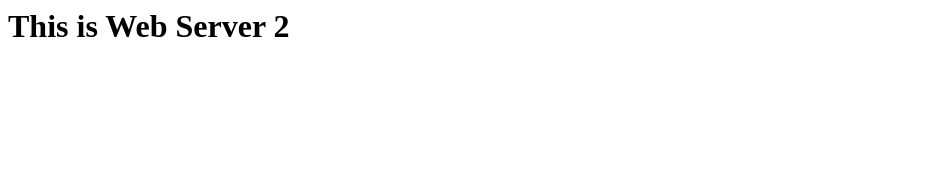
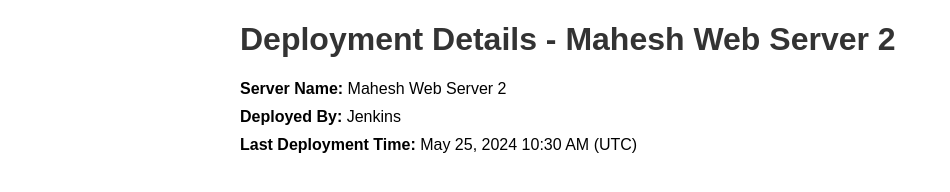
Before and after one commit to maheshfinpros/webserver-deployment, a plain HTML site: page index2.html in a window 1280 px wide. Shown: the whole page, without its empty margins (0-950 px from the left). Drawn offline with Linux system fonts and the light colour scheme.

Commit message:
Update index2.html

```diff
--- a/index2.html
+++ b/index2.html
@@ -1,4 +1,47 @@
-<html>
-<head><title>Web Server 2</title></head>
-<body><h1>This is Web Server 2</h1></body>
+<!DOCTYPE html>
+<html lang="en">
+<head>
+    <meta charset="UTF-8">
+    <meta name="viewport" content="width=device-width, initial-scale=1.0">
+    <title>Deployment Details - Mahesh Web Server 2</title>
+    <style>
+        body {
+            font-family: Arial, sans-serif;
+            margin: 20px;
+        }
+        h1 {
+            color: #333;
+        }
+        .container {
+            max-width: 800px;
+            margin: 0 auto;
+        }
+        .details {
+            margin-top: 20px;
+        }
+        .detail-item {
+            margin-bottom: 10px;
+        }
+        .detail-label {
+            font-weight: bold;
+        }
+    </style>
+</head>
+<body>
+    <div class="container">
+        <h1>Deployment Details - Mahesh Web Server 2</h1>
+        <div class="details">
+            <div class="detail-item">
+                <span class="detail-label">Server Name:</span> Mahesh Web Server 2
+            </div>
+            <div class="detail-item">
+                <span class="detail-label">Deployed By:</span> Jenkins
+            </div>
+            <div class="detail-item">
+                <span class="detail-label">Last Deployment Time:</span> May 25, 2024 10:30 AM (UTC)
+            </div>
+            <!-- Add more deployment details as needed -->
+        </div>
+    </div>
+</body>
 </html>
```
